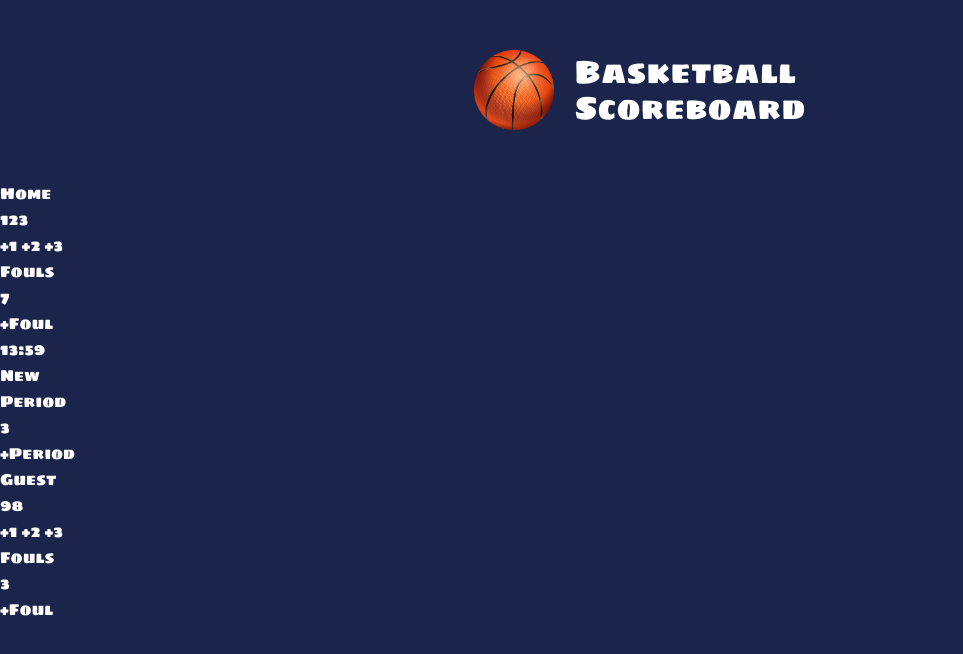
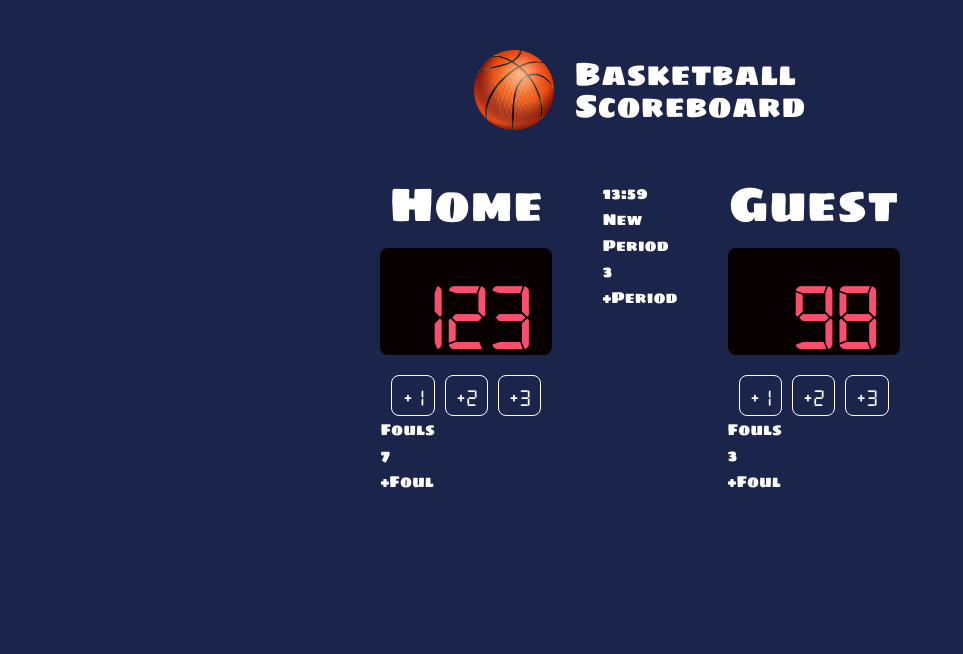
Before and after one commit to ipaulaa/basketball-scoreboard, a plain HTML site: page index.html in a window 1280 px wide. Shown: the whole page, without its empty margins (0-963 px from the left). Drawn offline with Linux system fonts and the light colour scheme.

Commit message:
:sparkles: feat: style home/guest score

```diff
--- a/src/css/style.css
+++ b/src/css/style.css
@@ -23,5 +23,67 @@ img {
 
 h1 {
   font-size: 2rem;
-  line-height: 1.125;
+  line-height: 1;
 }
+
+main {
+  display: flex;
+  justify-content: center;
+  align-items: flex-start;
+  gap: 50px;
+}
+
+section {
+}
+
+.score {
+  display: flex;
+  flex-direction: column;
+  justify-content: flex-start;
+  align-items: center;
+  gap: 20px;
+}
+
+.score h2 {
+  font-size: 3rem;
+  line-height: 1;
+}
+
+.score p {
+  width: 172px;
+  padding: 20px 20px 10px;
+  color: #f94f6d;
+  background-color: #080001;
+  border-radius: 8px;
+
+  font-family: "Digital 7", monospace;
+  font-size: 6rem;
+  line-height: 0.8;
+  text-align: right;
+}
+
+.btns {
+  width: 150px;
+  display: flex;
+  justify-content: space-between;
+}
+
+.btns button {
+  padding: 10px;
+  border: 1px solid #fff;
+  border-radius: 8px;
+  font-family: "Digital 7", monospace;
+  font-size: 1.5rem;
+  line-height: 0.8;
+
+  cursor: pointer;
+}
+
+button:hover {
+  color: #47ffb6;
+  border-color: #47ffb6;
+}
+
+button:active {
+  transform: scale(0.96);
+}
```
